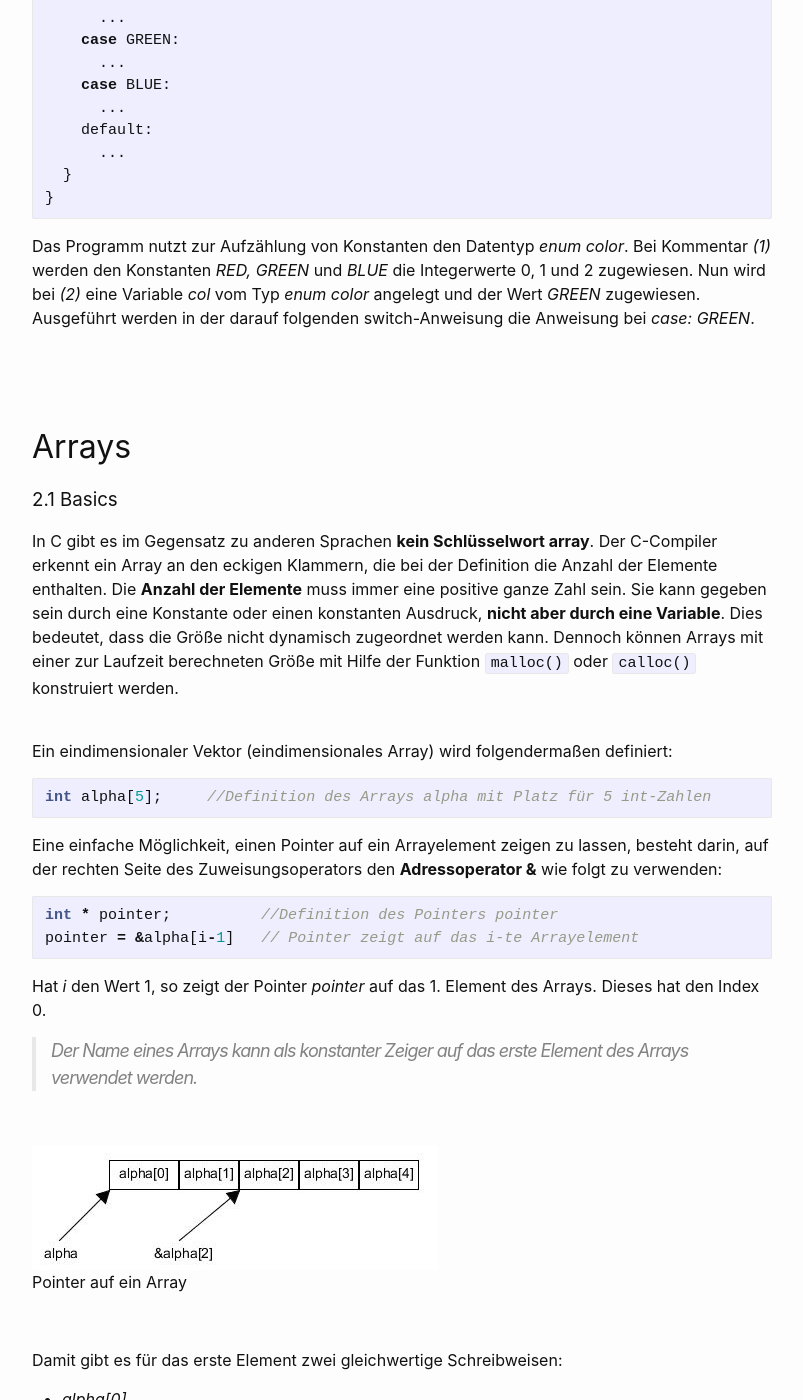
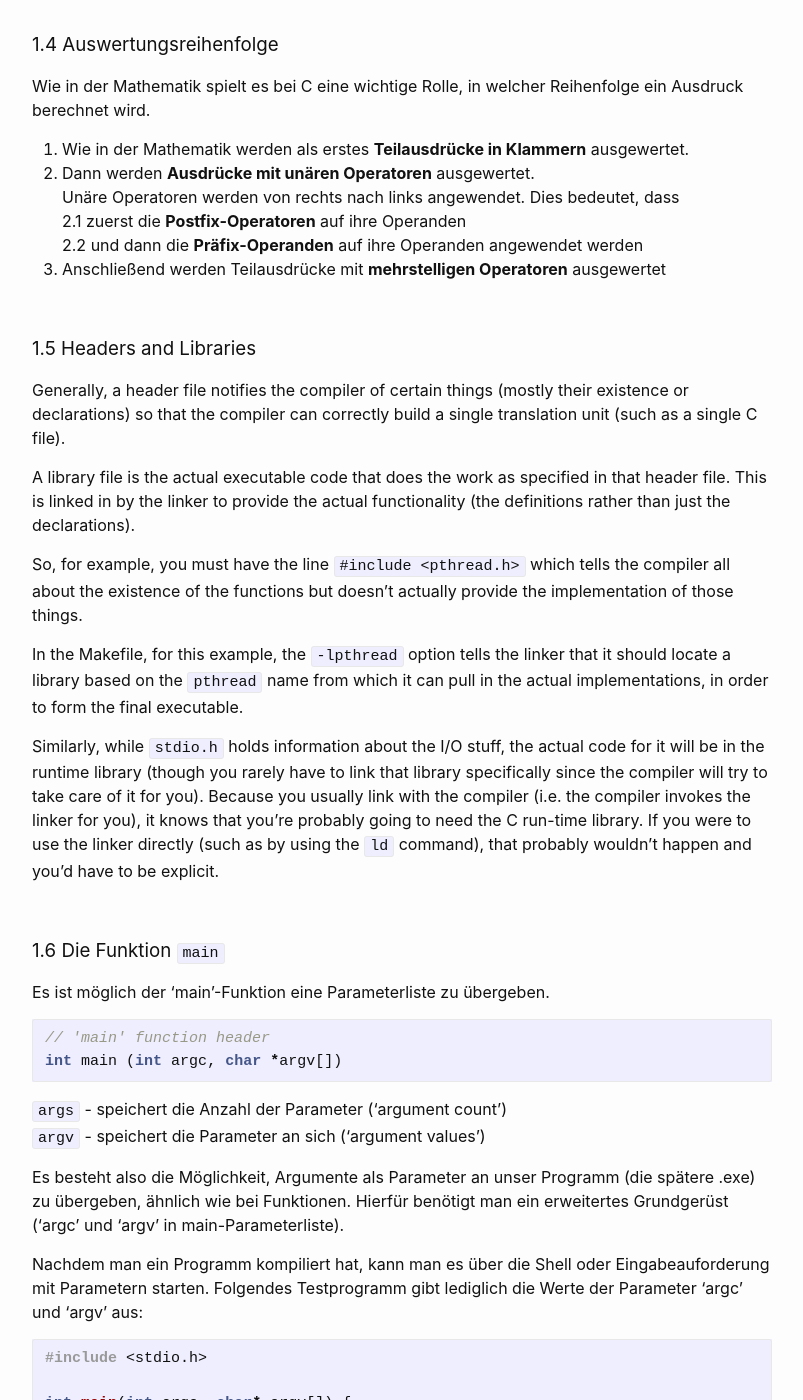
Before and after one commit to Hautaklyttn/progDocs, a Jekyll site: the page built from docs/articles/c_cpp.md, in a window 1280 px wide and 1400 px high, scrolled down 4998 px. Shown: the whole window, without its empty margins (238-1041 px from the left). Built offline with Jekyll 4.4.1, drawn with Linux system fonts in a browser that asks for light colours; some of the changed text lies outside the part shown.

Commit message:
Ergänzungen Kapitel C/C++

`````diff
--- a/docs/articles/c_cpp.md
+++ b/docs/articles/c_cpp.md
@@ -11,15 +11,13 @@ layout: default
 
 &nbsp;
 
-## Overview
-
 ### 1. Basics
 &nbsp;&nbsp;&nbsp;&nbsp;&nbsp; [<font size="-1">1.1 Eigenschaften von C</font>](#ch1-1)
 &nbsp;&nbsp;&nbsp;&nbsp;&nbsp; [<font size="-1">1.2 C und C++</font>](#ch1-2)
 &nbsp;&nbsp;&nbsp;&nbsp;&nbsp; [<font size="-1">1.3 L- und R-Werte</font>](#ch1-3)
 &nbsp;&nbsp;&nbsp;&nbsp;&nbsp; [<font size="-1">1.4 Auswertungsreihenfolge</font>](#ch1-4)
-&nbsp;&nbsp;&nbsp;&nbsp;&nbsp; [<font size="-1">1.5 Der Bedingungsoperator A ? B : C</font>](#ch1-5)
-&nbsp;&nbsp;&nbsp;&nbsp;&nbsp; [<font size="-1">1.6 switch - case</font>](#ch1-6)
+&nbsp;&nbsp;&nbsp;&nbsp;&nbsp; [<font size="-1">1.5 Headers und Libraries</font>](#ch1-5)
+&nbsp;&nbsp;&nbsp;&nbsp;&nbsp; [<font size="-1">1.6 Die Funktion `main`</font>](#ch1-6)
 
 ### 2. Arrays
 &nbsp;&nbsp;&nbsp;&nbsp;&nbsp; [<font size="-1">2.1 Basics</font>](#ch2-1)
@@ -28,13 +26,18 @@ layout: default
 
 
 ### 3. Pointer
-&nbsp;&nbsp;&nbsp;&nbsp;&nbsp; [<font size="-1">3.1 Addition und Subtraktion</font>](#ch3-1)
-&nbsp;&nbsp;&nbsp;&nbsp;&nbsp; [<font size="-1">3.2 Call-by-Value</font>](#ch3-2)
-&nbsp;&nbsp;&nbsp;&nbsp;&nbsp; [<font size="-1">3.3 Call-by-Reference</font>](#ch3-3)
+&nbsp;&nbsp;&nbsp;&nbsp;&nbsp; [<font size="-1">3.1 Referencing and Dereferencing</font>](#ch3-1)
+&nbsp;&nbsp;&nbsp;&nbsp;&nbsp; [<font size="-1">3.2 Addition und Subtraktion</font>](#ch3-2)
+&nbsp;&nbsp;&nbsp;&nbsp;&nbsp; [<font size="-1">3.3 Call-by-Value</font>](#ch3-3)
+&nbsp;&nbsp;&nbsp;&nbsp;&nbsp; [<font size="-1">3.4 Call-by-Reference</font>](#ch3-4)
 
 ### 4. Pointer und Arrays
 &nbsp;&nbsp;&nbsp;&nbsp;&nbsp; [<font size="-1">4.1 Vergleich von char-Arrays und Pointern auf Zeichenketten</font>](#ch4-1)
 &nbsp;&nbsp;&nbsp;&nbsp;&nbsp; [<font size="-1">4.2 Das Schlüsselwort const bei Pointern und Arrays</font>](#ch4-2)
+
+### 5. Programmsyntax und -semantik
+&nbsp;&nbsp;&nbsp;&nbsp;&nbsp; [<font size="-1">5.1 Der Bedingungsoperator `A ? B : C`</font>](#ch5-1)
+&nbsp;&nbsp;&nbsp;&nbsp;&nbsp; [<font size="-1">5.2 `switch - case`</font>](#ch5-2)
 
 &nbsp;
 
@@ -79,6 +82,27 @@ Der ANSI-C Standard revidierte ursprüngliche Inkompatibilitäten von C und C++,
 
 ![01](../assets/pics/stammbaum.png)
 C in der Verwandschaftstafel höherer Programmiersprachen
+
+&nbsp;
+
+![011](../assets/pics/c_timeline.png)
+Early C, UNIX und zugehörige Hardware
+
+&nbsp;
+
+![012](../assets/pics/later_c.png)
+Later C and C++
+
+&nbsp;
+
+Sprachen und ihr Einsatzbereich:
+- `C` - systems programming, embedded systems
+- `Objective C` - programming apps, IOS/OSX
+- `Ada` - real-time systems, aerospace, defense
+- `Cobol` - business programming
+- `Fortran` - scientific, parallel programming
+- `C++` - game programming
+- `Python` - scientific programming
 
 &nbsp;
 
@@ -127,48 +151,58 @@ Wie in der Mathematik spielt es bei C eine wichtige Rolle, in welcher Reihenfolg
 &nbsp;
 
 <a name="ch1-5"></a>
-### 1.5 Der Bedingungsoperator A ? B : C
-Eine echte Rarität  in der Programmiersprache C ist der Bedingungsoperator. Er ist  nämlich der einzige Operator, der drei Operanden verarbeitet. In einem **bedingten Ausdruck**  ``A ? B : C`` wird zuerst der Ausdruck A ausgewertet. Ist der Rückgabewert von Ausdruck A ungleich 0, also wahr, so wird der Ausdruck B ausgewertet. Das Ergebnis von B ist dann der Rückgabewert des Bedingungsoperators. Ist jedoch der Ausdruck von A gleich 0, also falsch, so wird der Ausdruck C ausgewertet.
+### 1.5 Headers and Libraries
+Generally, a header file notifies the compiler of certain things (mostly their existence or declarations) so that the compiler can correctly build a single translation unit (such as a single C file).
 
-````c
-1 == 1 ? 0 : 1      /* Rückgabewert: 0 */
-0 ? 0 : 1           /* Rückgabewert: 1 */
-````
+A library file is the actual executable code that does the work as specified in that header file. This is linked in by the linker to provide the actual functionality (the definitions rather than just the declarations).
 
-Der Ausdruck ist also gleichbedeutend mit
-````c
-if (A) return B;
-else return C;
-````
+So, for example, you must have the line `#include <pthread.h>`  which tells the compiler all about the existence of the functions but doesn't actually provide the implementation of those things.
+
+In the Makefile, for this example, the `-lpthread` option tells the linker that it should locate a library based on the `pthread` name from which it can pull in the actual implementations, in order to form the final executable.
+
+Similarly, while `stdio.h` holds information about the I/O stuff, the actual code for it will be in the runtime library (though you rarely have to link that library specifically since the compiler will try to take care of it for you). Because you usually link with the compiler (i.e. the compiler invokes the linker for you), it knows that you're probably going to need the C run-time library. If you were to use the linker directly (such as by using the `ld` command), that probably wouldn't happen and you'd have to be explicit.
 
 &nbsp;
 
 <a name="ch1-6"></a>
-### 1.6 switch - case
-[...] Besonders schön lesbar wird der Code, wenn man die ganzzahligen Konstanten im *switch* durch symbolische Konstanten ersetzt, deren Bedeutung dem Leser sofort klar ist. Das Definieren der symboischen Konstanten kann durch *#define* oder noch besser durch *enum* realisiert werden.
+### 1.6 Die Funktion `main`
+Es ist möglich der 'main'-Funktion eine Parameterliste zu übergeben.
+```c
+// 'main' function header
+int main (int argc, char *argv[])
+```
 
+`args` - speichert die Anzahl der Parameter ('argument count')
+`argv` - speichert die Parameter an sich ('argument values')
+
+Es besteht also die Möglichkeit, Argumente als Parameter an unser Programm (die spätere .exe) zu übergeben, ähnlich wie bei Funktionen. Hierfür benötigt man ein erweitertes Grundgerüst ('argc' und 'argv' in main-Parameterliste).
+
+Nachdem man ein Programm kompiliert hat, kann man es über die Shell oder Eingabeauforderung mit Parametern starten. Folgendes Testprogramm gibt lediglich die Werte der Parameter 'argc' und 'argv' aus:
 ```c
 #include <stdio.h>
 
-int main (void)
-{
-  enum color {RED, GREEN, BLUE};      // (1)
-  enum color col = GREEN;             // (2)
-  switch (col)
-  {
-    case RED:
-      ...
-    case GREEN:
-      ...
-    case BLUE:
-      ...
-    default:
-      ...
+int main(int argc, char* argv[]) {
+  int i;
+  printf("argc: %d\n", argc);
+  for (i=0; i<argc; i++) {
+    printf("argv[%d]: %s\n", i, argv[i]);
   }
+  return 0;
 }
 ```
 
-Das Programm nutzt zur Aufzählung von Konstanten den Datentyp *enum color*. Bei Kommentar *(1)* werden den Konstanten *RED, GREEN* und *BLUE* die Integerwerte 0, 1 und 2 zugewiesen. Nun wird bei *(2)* eine Variable  *col* vom Typ *enum color* angelegt und der Wert *GREEN* zugewiesen. Ausgeführt werden in der darauf folgenden switch-Anweisung die Anweisung bei *case: GREEN*.
+In diesem Beispiel ist der Name der kompilierten Datei 'foo.exe'. ein Aufruf und die resultierende Ausgabe könnte wie folgt aussehen:
+```c
+C:\> foo kurt hannes
+argc: 3
+argv[0]: foo
+argv[1]: kurt
+argv[2]: hannes
+```
+
+Der erste Wert des Parameter-Arrays 'argv' ist immer der Programmname selbst, in diesem Falle 'foo'. Dahinter folgen die wirklichen Parameter bzgl. des Programmaufrufs.
+
+
 
 &nbsp;
 
@@ -267,7 +301,33 @@ Da Zeichenketten vom Compiler intern als *char*-Arrays gespeichert werden, ist d
 # Pointer
 
 <a name="ch3-1"></a>
-### 3.1 Addition und Subtraktion
+### 3.1 Referencing and Dereferencing
+
+`Referencing` means taking the address of an existing variable (using `&`) to set a pointer variable. In order to be valid, a pointer has to be set to the address of a variable of the same type as the pointer, without the asterisk (`*`).
+```c
+int c1;
+int *p1;
+c1 = 5;
+p1 = &c1;   // "p1 reference c1"
+```
+
+> `&` is the reference operator and can be read as `address of`.
+
+&nbsp;
+
+``Dereferencing`` a pointer means using the `*` operator (*asterisk* character) to access the value stored at a pointer.  The value stored at the address of the pointer must be a vlue of the same type of variable the pointer 'points' to, but there is no guarantee this is the case unless the pointer was set correctly. The type of variable the pointer points to is the type less the outermost asterisk.
+```c
+int n1;
+n1 = *p1;  // reading access, i.e. n1 is now 5
+*p1 = 7;   // writing access, i.e. c1 is now 7
+```
+
+> `*` is the dereference operator and can be read as `value pointed by`.
+
+&nbsp;
+
+<a name="ch3-2"></a>
+### 3.2 Addition und Subtraktion
 
 Wird ein Pointer vom Typ ``int *`` um 1 erhöht, so zeigt er um ein int-Objekt weiter. Wird ein Pointer  vom Typ `float *` um 1 erhöht, so zeigt er um ein float-Objekt weiter. Die Erhöhung um 1 bedeutet, dass der Pointer immer um ein Speicherobjekt vom Typ, auf den der Pointer zeigt, weiterläuft.
 
@@ -279,13 +339,13 @@ Wird ein Pointer vom Typ ``int *`` um 1 erhöht, so zeigt er um ein int-Objekt w
 
 Nach der Variablen *alpha* in obigem Bild können Variablen eines anderen Typs liegen. Der Pointer lässt sich nicht beirren, er läuft im *int*-Raster weiter.
 
-<a name="ch3-2"></a>
-### 3.2 Call-by-Value
+<a name="ch3-3"></a>
+### 3.3 Call-by-Value
 
 In vielen Programmiersprachen werden im Normalfall Parameter an Funktionen mithilfe einer Kopie übergeben. Das wird als **call-by-value** bezeichnet. Das bedeutet, dass innerhalb der aufgerufenen Funktion mit der Kopie gearbeitet wird und sich Änderungen nicht auf den ursprünglichen Wert auswirken.
 
-<a name="ch3-3"></a>
-### 3.3 Call-by-Reference
+<a name="ch3-4"></a>
+### 3.4 Call-by-Reference
 
 Manche Programmiersprachen wie z.B. C++ kennen außer der **call-by-value** Schnittstelle auch eine **call-by-reference** Schnittstelle. Eine call-by-reference Schnittstelle ermöglicht es, über Übergabeparameter nicht nur Werte in eine Funktion hinein, sondern auch aus ihr heraus zu bringen.
 
@@ -428,4 +488,56 @@ const char * const hugo = lili;
 
 &nbsp;
 
+&nbsp;
+
+
+# Programmsyntax und -semantik
+
+<a name="ch5-1"></a>
+### 5.1 Der Bedingungsoperator `A ? B : C`
+Eine echte Rarität  in der Programmiersprache C ist der Bedingungsoperator. Er ist  nämlich der einzige Operator, der drei Operanden verarbeitet. In einem **bedingten Ausdruck**  ``A ? B : C`` wird zuerst der Ausdruck A ausgewertet. Ist der Rückgabewert von Ausdruck A ungleich 0, also wahr, so wird der Ausdruck B ausgewertet. Das Ergebnis von B ist dann der Rückgabewert des Bedingungsoperators. Ist jedoch der Ausdruck von A gleich 0, also falsch, so wird der Ausdruck C ausgewertet.
+
+````c
+1 == 1 ? 0 : 1      /* Rückgabewert: 0 */
+0 ? 0 : 1           /* Rückgabewert: 1 */
+````
+
+Der Ausdruck ist also gleichbedeutend mit
+````c
+if (A) return B;
+else return C;
+````
+
+&nbsp;
+
+<a name="ch5-2"></a>
+### 5.2 `switch - case`
+[...] Besonders schön lesbar wird der Code, wenn man die ganzzahligen Konstanten im *switch* durch symbolische Konstanten ersetzt, deren Bedeutung dem Leser sofort klar ist. Das Definieren der symboischen Konstanten kann durch *#define* oder noch besser durch *enum* realisiert werden.
+
+```c
+#include <stdio.h>
+
+int main (void)
+{
+  enum color {RED, GREEN, BLUE};      // (1)
+  enum color col = GREEN;             // (2)
+  switch (col)
+  {
+    case RED:
+      ...
+    case GREEN:
+      ...
+    case BLUE:
+      ...
+    default:
+      ...
+  }
+}
+```
+
+Das Programm nutzt zur Aufzählung von Konstanten den Datentyp *enum color*. Bei Kommentar *(1)* werden den Konstanten *RED, GREEN* und *BLUE* die Integerwerte 0, 1 und 2 zugewiesen. Nun wird bei *(2)* eine Variable  *col* vom Typ *enum color* angelegt und der Wert *GREEN* zugewiesen. Ausgeführt werden in der darauf folgenden switch-Anweisung die Anweisung bei *case: GREEN*.
+
+
+&nbsp;
+
 [Back](../)
`````
Also changed, not shown: docs/articles/misc.md (+6 -0 lines), docs/articles/tcl.md (+12 -14 lines), docs/assets/pics/architecture.png (added), docs/assets/pics/c_timeline.png (added), docs/assets/pics/later_c.png (added).
